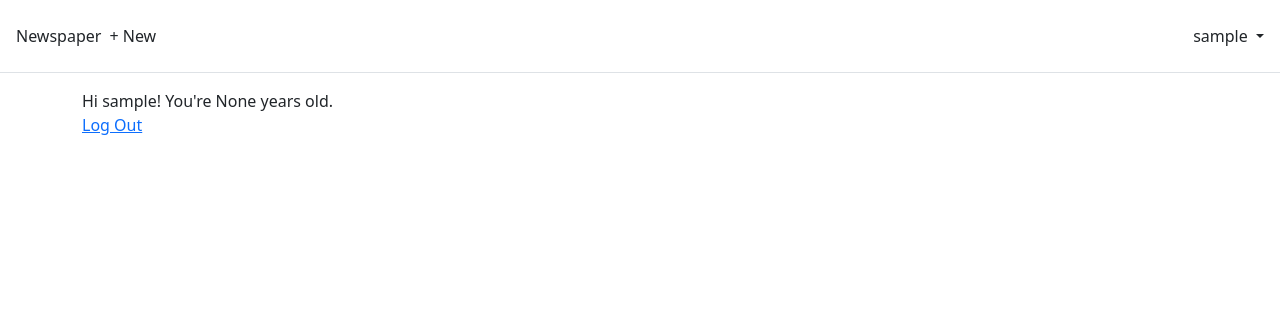
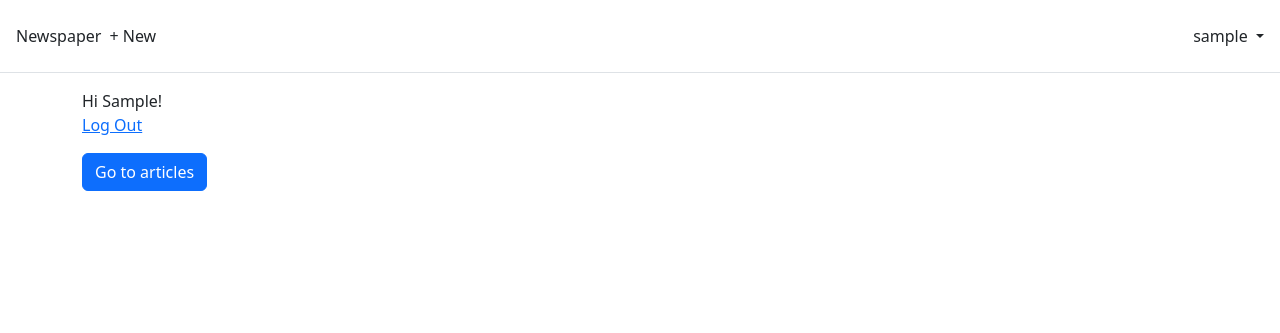
Before and after one commit to LudoTreb/news_paper, a Django app: page / in a window 1280 px wide. Shown: the top 333 px of the page. Run offline with Django 4.2, Linux system fonts and the light colour scheme; the visitor is signed in with stand-in values (Sample User, id 1).

Commit message:
add capfirst filter for username & a butto to go on articles_list

```diff
--- a/templates/home.html
+++ b/templates/home.html
@@ -4,8 +4,11 @@
 
 {% block content %}
 {% if user.is_authenticated %}
-    Hi {{ user.username }}! You're {{ user.age }} years old.
+    Hi {{ user.username|capfirst }}!
     <p><a href="{% url 'logout' %}">Log Out</a></p>
+
+    <a href="{% url 'article_list' %}" class="btn btn-primary">Go to articles</a>
+
 {% else %}
     <p>You're not logged in</p>
     <a href="{% url 'login' %}">Log In</a> |
```
